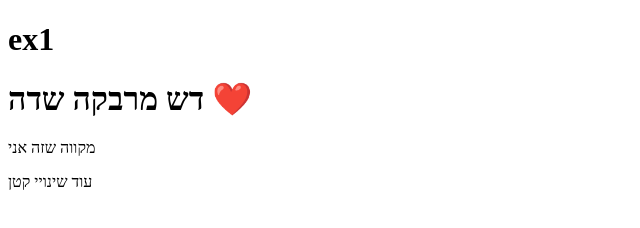
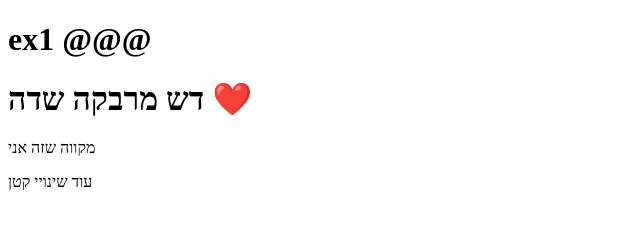
Before and after one commit to H-308/test, a plain HTML site: page index.html in a window 1280 px wide. Shown: the whole page, without its empty margins (0-640 px from the left). Drawn offline with Linux system fonts and the light colour scheme.

Commit message:
just test conflict

```diff
--- a/index.html
+++ b/index.html
@@ -6,7 +6,7 @@
     <title>Document</title>
 </head>
 <body>
-    <h1>ex1</h1>
+    <h1>ex1 @@@</h1>
     <h1>דש מרבקה שדה ❤️ </h1>
     <p>מקווה שזה אני </p>
     <p>עוד שינויי קטן</p>
```
